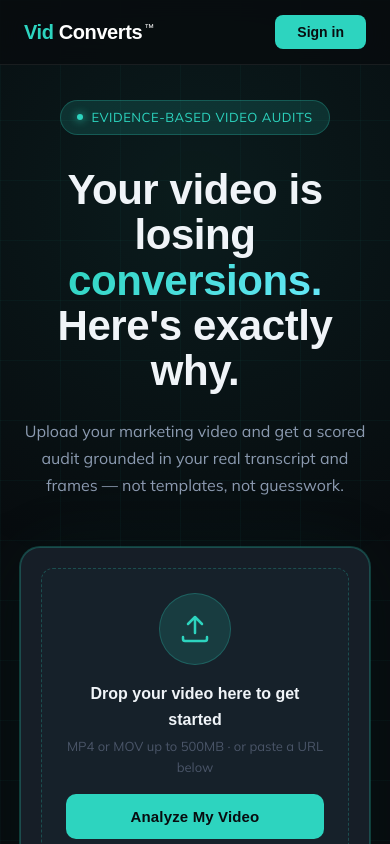
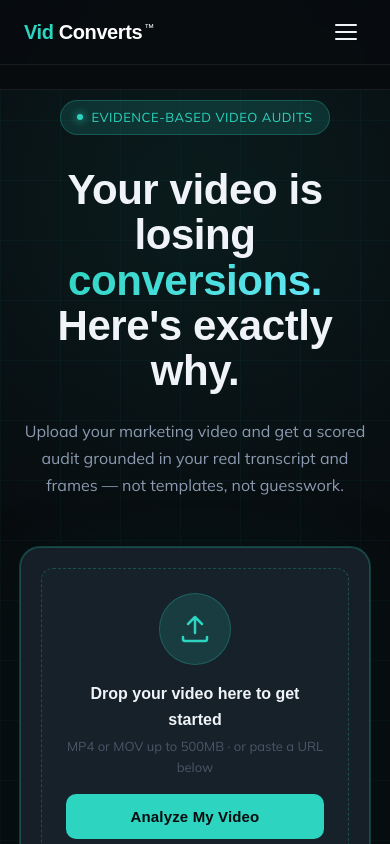
Before and after one commit to JsnMLP/vid-converts, a Next.js app: page / in a window 390 px wide. Shown: the top 844 px of the page. Built offline with nearby package versions, Linux system fonts and the light colour scheme; no server answers; a web font is replaced by a local one.

Commit message:
feat: mobile hamburger menu

```diff
--- a/src/components/Navbar.module.css
+++ b/src/components/Navbar.module.css
@@ -4,7 +4,7 @@
   left: 0;
   right: 0;
   z-index: 100;
-  background: rgba(8, 12, 15, 0.85);
+  background: rgba(8, 12, 15, 0.95);
   backdrop-filter: blur(12px);
   border-bottom: 1px solid var(--border);
 }
@@ -25,6 +25,7 @@
   font-weight: 800;
   letter-spacing: -0.02em;
   text-decoration: none;
+  flex-shrink: 0;
 }
 
 .logoVid {
@@ -35,6 +36,7 @@
   color: var(--text-primary);
 }
 
+/* ── Desktop nav ── */
 .links {
   display: flex;
   align-items: center;
@@ -97,6 +99,142 @@
   border-color: var(--border-bright);
 }
 
+/* ── Hamburger button ── */
+.hamburger {
+  display: none;
+  flex-direction: column;
+  justify-content: center;
+  align-items: center;
+  gap: 5px;
+  width: 40px;
+  height: 40px;
+  background: transparent;
+  border: none;
+  cursor: pointer;
+  padding: 0;
+  flex-shrink: 0;
+}
+
+.bar {
+  display: block;
+  width: 22px;
+  height: 2px;
+  background: var(--text-primary);
+  border-radius: 2px;
+  transition: transform 0.25s ease, opacity 0.25s ease;
+  transform-origin: center;
+}
+
+/* Animate to X when open */
+.barTop {
+  transform: translateY(7px) rotate(45deg);
+}
+.barMid {
+  opacity: 0;
+  transform: scaleX(0);
+}
+.barBot {
+  transform: translateY(-7px) rotate(-45deg);
+}
+
+/* ── Mobile dropdown menu ── */
+.mobileMenu {
+  display: none;
+  flex-direction: column;
+  background: rgba(8, 12, 15, 0.98);
+  border-top: 1px solid var(--border);
+  padding: 8px 0 16px;
+  overflow: hidden;
+  max-height: 0;
+  transition: max-height 0.3s ease, padding 0.3s ease;
+}
+
+.mobileMenuOpen {
+  max-height: 400px;
+  padding: 8px 0 16px;
+}
+
+.mobileLink {
+  display: block;
+  padding: 14px 24px;
+  font-size: 16px;
+  font-weight: 500;
+  color: var(--text-secondary);
+  text-decoration: none;
+  transition: color 0.2s, background 0.2s;
+}
+
+.mobileLink:hover {
+  color: var(--text-primary);
+  background: rgba(255,255,255,0.03);
+}
+
+.mobileDivider {
+  height: 1px;
+  background: var(--border);
+  margin: 8px 24px;
+}
+
+.mobileLinkPrimary {
+  display: block;
+  margin: 8px 24px 4px;
+  padding: 12px 22px;
+  background: var(--teal);
+  color: #080C0F;
+  font-family: var(--font-display);
+  font-size: 15px;
+  font-weight: 700;
+  border-radius: 8px;
+  border: none;
+  cursor: pointer;
+  text-decoration: none;
+  text-align: center;
+  transition: background 0.2s;
+  width: calc(100% - 48px);
+  box-sizing: border-box;
+}
+
+.mobileLinkPrimary:hover {
+  background: #5eead4;
+}
+
+.mobileLinkGhost {
+  display: block;
+  margin: 4px 24px 0;
+  padding: 12px 22px;
+  background: transparent;
+  color: var(--text-secondary);
+  font-family: var(--font-body);
+  font-size: 15px;
+  border-radius: 8px;
+  border: 1px solid var(--border);
+  cursor: pointer;
+  text-align: center;
+  transition: color 0.2s, border-color 0.2s;
+  width: calc(100% - 48px);
+  box-sizing: border-box;
+}
+
+.mobileLinkGhost:hover {
+  color: var(--text-primary);
+  border-color: var(--border-bright);
+}
+
+/* ── Responsive breakpoint ── */
 @media (max-width: 600px) {
-  .links { display: none; }
+  .links {
+    display: none;
+  }
+
+  .actions {
+    display: none;
+  }
+
+  .hamburger {
+    display: flex;
+  }
+
+  .mobileMenu {
+    display: flex;
+  }
 }
--- a/src/components/Navbar.tsx
+++ b/src/components/Navbar.tsx
@@ -6,6 +6,7 @@ import { User } from '@supabase/supabase-js'
 import { createClient } from '@/utils/supabase/client'
 import { useRouter } from 'next/navigation'
 import BrandLogo from '@/components/BrandLogo'
+import { useState, useEffect, useRef } from 'react'
 
 interface NavbarProps {
   user: User | null
@@ -15,40 +16,87 @@ interface NavbarProps {
 export default function Navbar({ user, onSignIn }: NavbarProps) {
   const router = useRouter()
   const supabase = createClient()
+  const [menuOpen, setMenuOpen] = useState(false)
+  const menuRef = useRef<HTMLDivElement>(null)
 
   const handleSignOut = async () => {
+    setMenuOpen(false)
     await supabase.auth.signOut()
     router.refresh()
   }
 
+  const handleSignIn = () => {
+    setMenuOpen(false)
+    onSignIn()
+  }
+
+  // Close menu on outside click
+  useEffect(() => {
+    const handler = (e: MouseEvent) => {
+      if (menuRef.current && !menuRef.current.contains(e.target as Node)) {
+        setMenuOpen(false)
+      }
+    }
+    if (menuOpen) document.addEventListener('mousedown', handler)
+    return () => document.removeEventListener('mousedown', handler)
+  }, [menuOpen])
+
+  // Close menu on route change
+  useEffect(() => {
+    setMenuOpen(false)
+  }, [])
+
   return (
-    <nav className={styles.nav}>
+    <nav className={styles.nav} ref={menuRef}>
       <div className={styles.inner}>
-        <Link href="/" className={styles.logo}>
+        <Link href="/" className={styles.logo} onClick={() => setMenuOpen(false)}>
           <BrandLogo />
         </Link>
 
+        {/* Desktop links */}
         <div className={styles.links}>
           <Link href="/pricing" className={styles.link}>Pricing</Link>
           <Link href="/faq" className={styles.link}>FAQ</Link>
         </div>
 
+        {/* Desktop actions */}
         <div className={styles.actions}>
           {user ? (
             <>
-              <Link href="/dashboard" className={styles.btnPrimary}>
-                Dashboard
-              </Link>
-              <button onClick={handleSignOut} className={styles.btnGhost}>
-                Sign out
-              </button>
+              <Link href="/dashboard" className={styles.btnPrimary}>Dashboard</Link>
+              <button onClick={handleSignOut} className={styles.btnGhost}>Sign out</button>
             </>
           ) : (
-            <button onClick={onSignIn} className={styles.btnPrimary}>
-              Sign in
-            </button>
+            <button onClick={onSignIn} className={styles.btnPrimary}>Sign in</button>
           )}
         </div>
+
+        {/* Hamburger button — mobile only */}
+        <button
+          className={styles.hamburger}
+          onClick={() => setMenuOpen(prev => !prev)}
+          aria-label="Toggle menu"
+          aria-expanded={menuOpen}
+        >
+          <span className={`${styles.bar} ${menuOpen ? styles.barTop : ''}`} />
+          <span className={`${styles.bar} ${menuOpen ? styles.barMid : ''}`} />
+          <span className={`${styles.bar} ${menuOpen ? styles.barBot : ''}`} />
+        </button>
+      </div>
+
+      {/* Mobile dropdown */}
+      <div className={`${styles.mobileMenu} ${menuOpen ? styles.mobileMenuOpen : ''}`}>
+        <Link href="/pricing" className={styles.mobileLink} onClick={() => setMenuOpen(false)}>Pricing</Link>
+        <Link href="/faq" className={styles.mobileLink} onClick={() => setMenuOpen(false)}>FAQ</Link>
+        <div className={styles.mobileDivider} />
+        {user ? (
+          <>
+            <Link href="/dashboard" className={styles.mobileLinkPrimary} onClick={() => setMenuOpen(false)}>Dashboard</Link>
+            <button onClick={handleSignOut} className={styles.mobileLinkGhost}>Sign out</button>
+          </>
+        ) : (
+          <button onClick={handleSignIn} className={styles.mobileLinkPrimary}>Sign in</button>
+        )}
       </div>
     </nav>
   )
```
